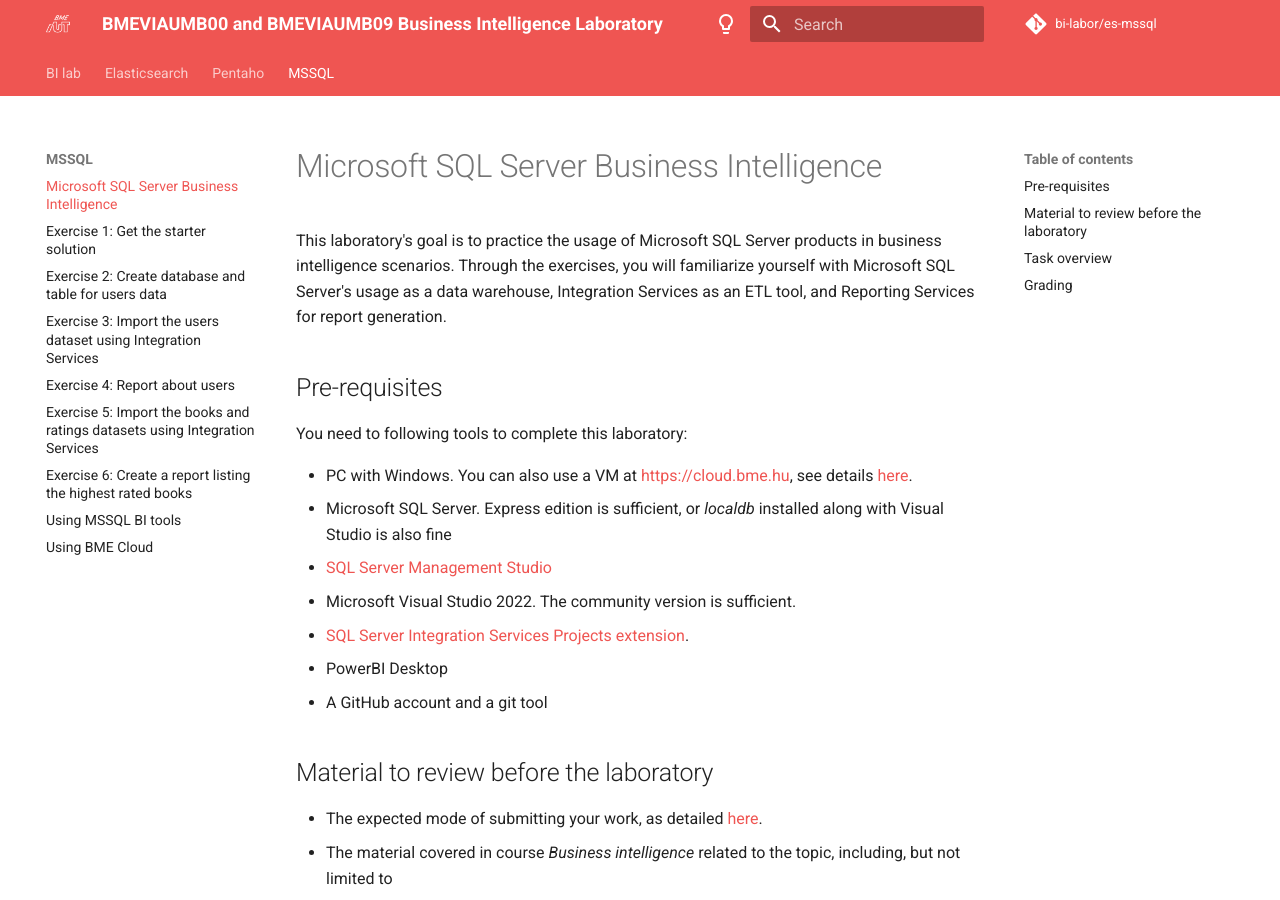
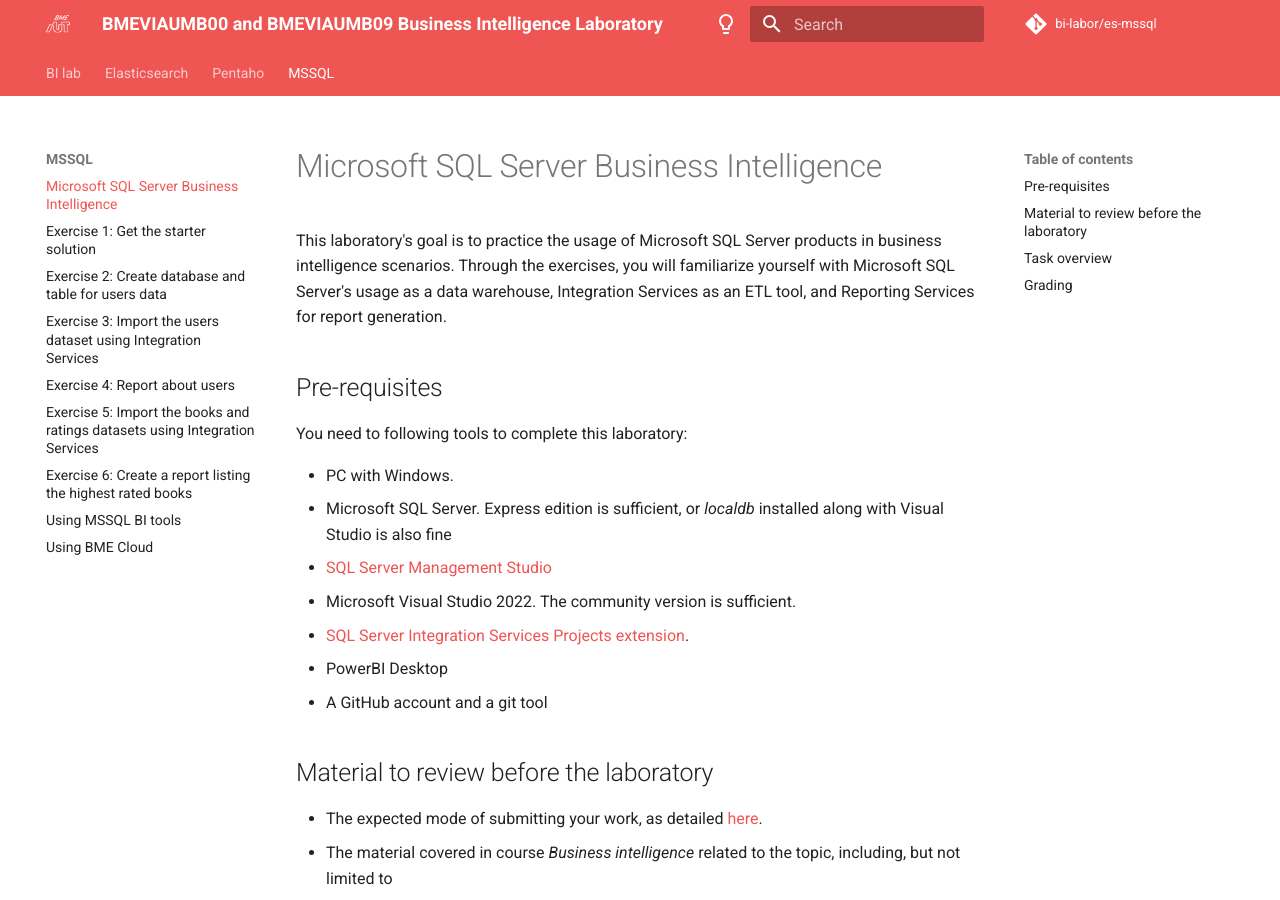
Before and after one commit to bi-labor/es-mssql, an MkDocs documentation site: the page built from docs/mssql/index.md, in a window 1280 px wide and 900 px high. Built offline with MkDocs 1.6.1 and Material for MkDocs 9.7.7, drawn with Linux system fonts in a browser that asks for light colours; comment, search, counter and statistics services are not loaded.

Commit message:
Clarify Windows requirement for laboratory setup
Removed redundant mention of using a VM for Windows.

```diff
--- a/docs/mssql/index.md
+++ b/docs/mssql/index.md
@@ -6,7 +6,7 @@
 
 You need to following tools to complete this laboratory:
 
-- PC with Windows. You can also use a VM at <https://cloud.bme.hu>, see details [here](bme-cloud-vm-usage.md).
+- PC with Windows.
 - Microsoft SQL Server. Express edition is sufficient, or _localdb_ installed along with Visual Studio is also fine
 - [SQL Server Management Studio](https://docs.microsoft.com/en-us/sql/ssms/download-sql-server-management-studio-ssms)
 - Microsoft Visual Studio 2022. The community version is sufficient.
```
